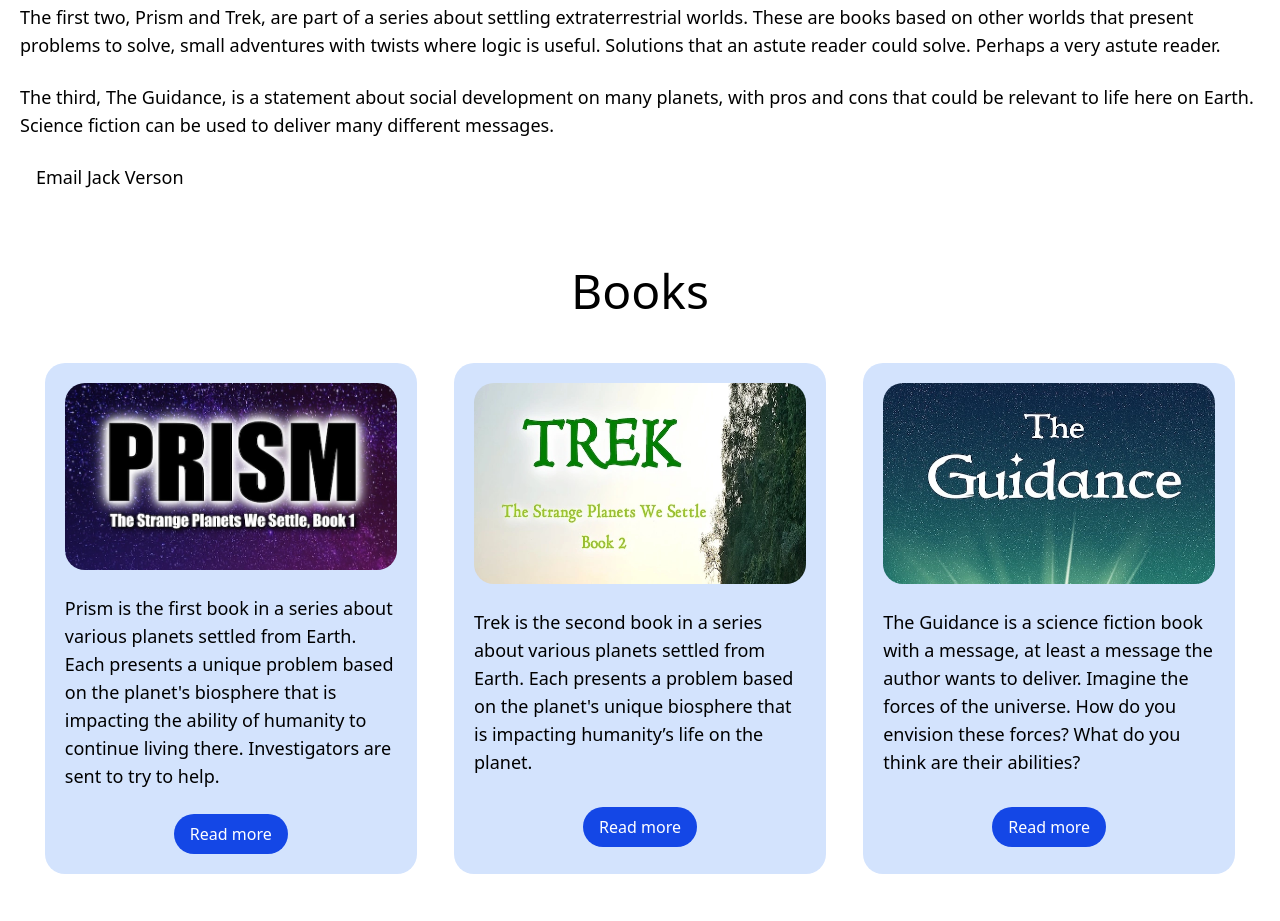
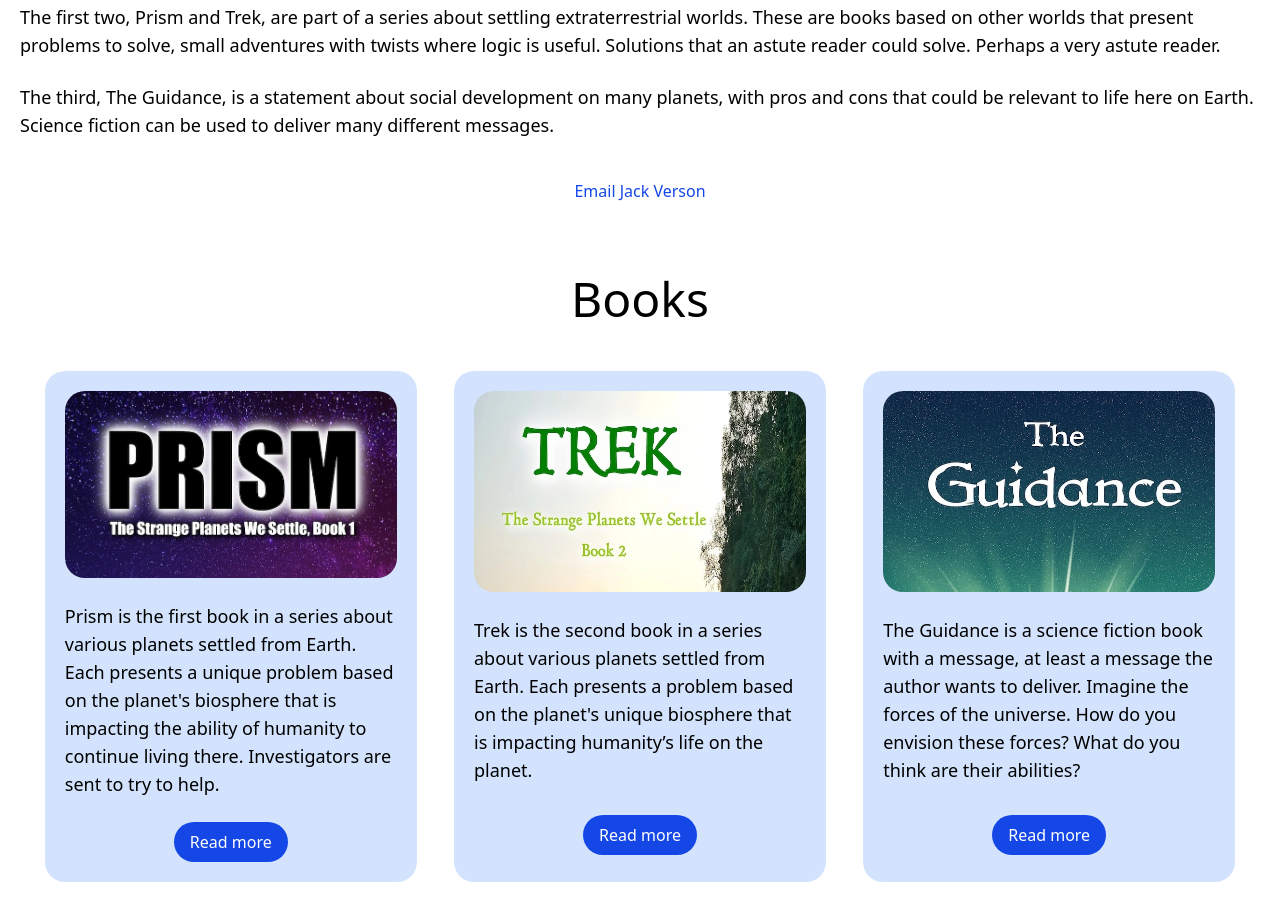
Before and after one commit to jalanverson/authorpage, an Astro site: page / in a window 1280 px wide. Shown: the part 956-1877 px from the top of the page. Built offline with nearby package versions, Linux system fonts and the light colour scheme; Astro itself is replaced by a stand-in of ours.

Commit message:
Update index.astro

```diff
--- a/src/pages/index.astro
+++ b/src/pages/index.astro
@@ -39,9 +39,10 @@ import jackTurtle from "../images/jack-turtle.jpg"
 		<p class="text-lg my-[12px]">
 			The third, The Guidance, is a statement about social development on many planets, with pros and cons that could be relevant to life here on Earth. Science fiction can be used to deliver many different messages.
 		</p>
-		<p class="text-lg my-[12px]">
-			<a href="mailto:jackverson@gmail.com” target="_blank"
-			class="style=color:blue text-blue hover:text-black bg-white hover:bg-green-300 rounded-[20px] px-[16px] py-[8px] mt-[20px]">Email Jack Verson</a>
+		<div class="flex w-full justify-center items-start">
+		  <a href="mailto:jackverson@gmail.com” target="_blank"
+			class="text-blue-700 hover:text-black bg-white hover:bg-green-300 rounded-[20px] px-[16px] py-[8px] mt-[20px]">Email Jack Verson</a>
+		</div>
 		</p>
 	</div>
 	<BookCards showSubtitle={true} />
```
